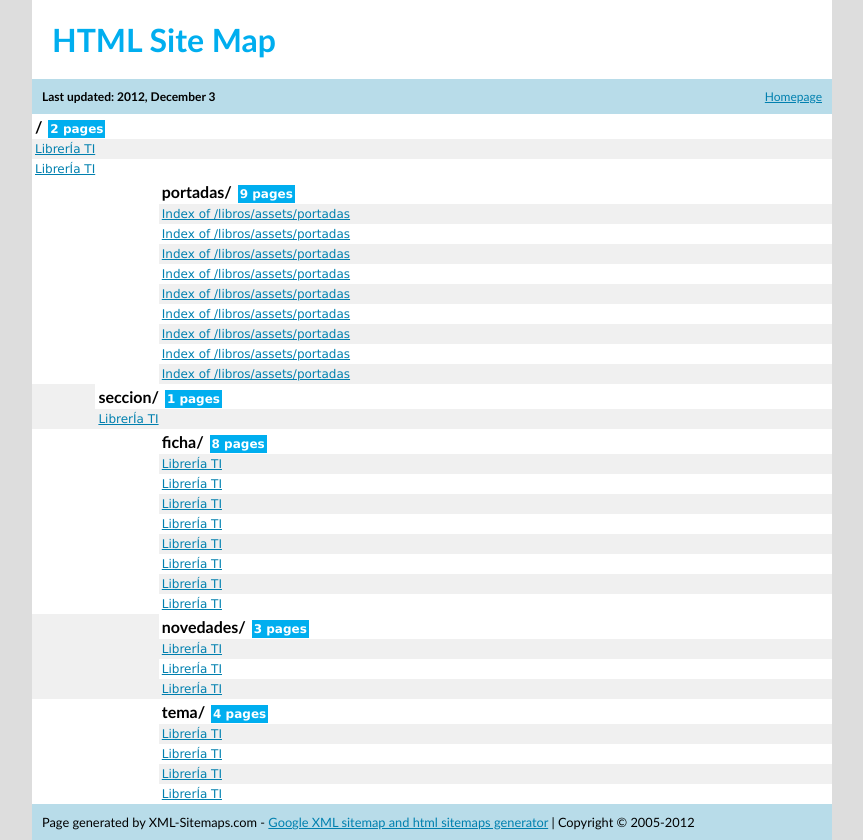
After one commit to edugasser/TI, a CodeIgniter app: page /libros/assets/sitemap.html in a window 1280 px wide. The commit adds this page. Shown: the whole page, without its empty margins (208-1071 px from the left). Run offline with CodeIgniter, Linux system fonts and the light colour scheme.

```diff
--- a/application/views/admin_view.php
+++ b/application/views/admin_view.php
@@ -2,6 +2,7 @@
 <html>
 <head>
 	<meta charset="utf-8" />
+	<META name="robots" content="NOINDEX,NOFOLLOW">
 <?php
 foreach($css_files as $file): ?>
 	<link type="text/css" rel="stylesheet" href="<?php echo $file; ?>" />
--- a/application/views/home_view.php
+++ b/application/views/home_view.php
@@ -20,10 +20,10 @@
 <?php foreach($info as $row){?>
   <li>
     <div class="left">
-      <a href="<?php echo base_url();?>seccion/ficha/<?php echo $row->id_libro;?>"><img src="<?php echo base_url();?>assets/portadas/<?php echo $row->img;?>"/></a>
+      <a href="<?php echo base_url();?>seccion/ficha/<?php echo $row->id_libro;?>"><img alt=<?php echo $row->titulo;?>" title="<?php echo $row->titulo;?>" src="<?php echo base_url();?>assets/portadas/<?php echo $row->img;?>"/></a>
     </div>
     <div class="right">
-      <div class="album"><?php echo $row->titulo;?></div>
+      <div class="album"><a href="<?php echo base_url();?>seccion/ficha/<?php echo $row->id_libro;?>"><?php echo $row->titulo;?></a></div>
       <div class="band">
 	<?php echo getSubString($row->descripcion,650);?>
 	<br>De <?php echo $row->autor;?>
--- a/application/views/include/footer_view.php
+++ b/application/views/include/footer_view.php
@@ -3,8 +3,8 @@
 <div class='container_wrap' id='socket'>
 	<div class='container'>
 		<span >  Librer&Iacute;a TI | Eduardo Andrés Gasser - Vicen&ccedil; Juan Tomas Monserrat </span><br>
-		<span> <a href="<?php echo base_url();?>admin">PANEL DE CONTROL </a></span>
-
+		<span> <a href="<?php echo base_url();?>admin">Panel de control</a> | </span>
+		<span><a href="<?php echo base_url();?>assets/sitemap.html">Sitemap</a></span>
 	</div>
 </div>
 <!-- ####### END FOOTER CONTAINER ####### -->
--- a/application/views/include/header_view.php
+++ b/application/views/include/header_view.php
@@ -16,10 +16,10 @@
 					</li>
 				<li><a href="<?php echo base_url();?>seccion/novedades"><strong>Novedades</strong><span class="main-menu-description">&Uacute;ltimos libros a&ntilde;adidos</span></a></li>
 
-
-
 				</ul>
 				<div id="google_translate_element" >
+				 <div class="fb-like" data-href="http://ec2-54-247-9-188.eu-west-1.compute.amazonaws.com/libros/" data-send="true" data-width="450" data-show-faces="true" data-font="arial"></div>
+
 				<div class="chatsearch" style="margin-top:-9px;">
 					<input  value="Buscador libros"
 					onfocus="if (this.value == 'Buscador libros') this.value = '';" onblur="if (this.value == '')
--- /dev/null
+++ b/assets/sitemap.html
@@ -0,0 +1,224 @@
+<!DOCTYPE html PUBLIC "-//W3C//DTD XHTML 1.0 Transitional//EN" "http://www.w3.org/TR/xhtml1/DTD/xhtml1-transitional.dtd">
+<html>
+<head>
+<title>Site Map  Page 1 - Generated by www.xml-sitemaps.com</title>
+<meta http-equiv="Content-type" content="text/html; charset=utf-8" />
+<style type="text/css">
+body {
+background-color: #DDD;
+font: normal 80%  "Trebuchet MS", "Helvetica", sans-serif;
+margin:0;
+text-align:center;
+}
+#cont{
+margin:auto;
+width:800px;
+text-align:left;
+}
+a:link,a:visited {
+color: #0180AF;
+text-decoration: underline;
+}
+a:hover {
+color: #666;
+}
+h1 {
+background-color:#fff;
+padding:20px;
+color:#00AEEF;
+text-align:left;
+font-size:32px;
+margin:0px;
+}
+h3 {
+font-size:12px;
+background-color:#B8DCE9;
+margin:0px;
+padding:10px;
+}
+h3 a {
+float:right;
+font-weight:normal;
+display:block;
+}
+th {
+text-align:center;
+background-color:#00AEEF;
+color:#fff;
+padding:4px;
+font-weight:normal;
+font-size:12px;
+}
+td {
+font-size:12px;
+padding:3px;
+text-align:left;
+}
+tr {background: #fff}
+tr:nth-child(odd) {background: #f0f0f0}
+#footer {
+background-color:#B8DCE9;
+padding:10px;
+}
+.pager,.pager a {
+background-color:#00AEEF;
+color:#fff;
+padding:3px;
+}
+.lhead {
+background-color:#fff;
+padding:3px;
+font-weight:bold;
+font-size:16px;
+}
+.lpart {
+background-color:#f0f0f0;
+padding:0px;
+}
+.lpage {
+font:normal 12px verdana;
+}
+.lcount {
+background-color:#00AEEF;
+color:#fff;
+padding:2px;
+margin:2px;
+font:bold 12px verdana;
+}
+a.aemphasis {
+color:#009;
+font-weight:bold;
+}
+</style>
+
+</head>
+<body>
+<div id="cont">
+<h1>HTML Site Map</h1>
+<h3><a href="http://ec2-54-247-9-188.eu-west-1.compute.amazonaws.com/libros">Homepage</a>
+Last updated: 2012, December 3
+</h3>
+
+
+<table cellpadding="0" cellspacing="0" border="0" width="100%">
+
+<tr valign="top">
+<td class="lpart" colspan="100"><div class="lhead">/
+<span class="lcount">2 pages</span></div>
+
+<table cellpadding="0" cellspacing="0" border="0" width="100%">
+
+<tr><td class="lpage"><a href="http://ec2-54-247-9-188.eu-west-1.compute.amazonaws.com/libros/" title="Librer&amp;Iacute;a TI">Librer&Iacute;a TI</a></td></tr>
+<tr><td class="lpage"><a href="http://ec2-54-247-9-188.eu-west-1.compute.amazonaws.com/libros/home" title="Librer&amp;Iacute;a TI">Librer&Iacute;a TI</a></td></tr>
+
+</table>
+</td>
+</tr>
+
+
+
+<tr valign="top">
+<td class="lbullet">&nbsp;&nbsp;&nbsp;&nbsp;</td>
+<td class="lbullet">&nbsp;&nbsp;&nbsp;&nbsp;</td>
+<td class="lpart" colspan="98"><div class="lhead">portadas/
+<span class="lcount">9 pages</span></div>
+
+<table cellpadding="0" cellspacing="0" border="0" width="100%">
+
+<tr><td class="lpage"><a href="http://ec2-54-247-9-188.eu-west-1.compute.amazonaws.com/libros/assets/portadas/" title="Index of /libros/assets/portadas">Index of /libros/assets/portadas</a></td></tr>
+<tr><td class="lpage"><a href="http://ec2-54-247-9-188.eu-west-1.compute.amazonaws.com/libros/assets/portadas/?C=N;O=D" title="Index of /libros/assets/portadas">Index of /libros/assets/portadas</a></td></tr>
+<tr><td class="lpage"><a href="http://ec2-54-247-9-188.eu-west-1.compute.amazonaws.com/libros/assets/portadas/?C=M;O=A" title="Index of /libros/assets/portadas">Index of /libros/assets/portadas</a></td></tr>
+<tr><td class="lpage"><a href="http://ec2-54-247-9-188.eu-west-1.compute.amazonaws.com/libros/assets/portadas/?C=S;O=A" title="Index of /libros/assets/portadas">Index of /libros/assets/portadas</a></td></tr>
+<tr><td class="lpage"><a href="http://ec2-54-247-9-188.eu-west-1.compute.amazonaws.com/libros/assets/portadas/?C=D;O=A" title="Index of /libros/assets/portadas">Index of /libros/assets/portadas</a></td></tr>
+<tr><td class="lpage"><a href="http://ec2-54-247-9-188.eu-west-1.compute.amazonaws.com/libros/assets/portadas/?C=N;O=A" title="Index of /libros/assets/portadas">Index of /libros/assets/portadas</a></td></tr>
+<tr><td class="lpage"><a href="http://ec2-54-247-9-188.eu-west-1.compute.amazonaws.com/libros/assets/portadas/?C=M;O=D" title="Index of /libros/assets/portadas">Index of /libros/assets/portadas</a></td></tr>
+<tr><td class="lpage"><a href="http://ec2-54-247-9-188.eu-west-1.compute.amazonaws.com/libros/assets/portadas/?C=S;O=D" title="Index of /libros/assets/portadas">Index of /libros/assets/portadas</a></td></tr>
+<tr><td class="lpage"><a href="http://ec2-54-247-9-188.eu-west-1.compute.amazonaws.com/libros/assets/portadas/?C=D;O=D" title="Index of /libros/assets/portadas">Index of /libros/assets/portadas</a></td></tr>
+</table>
+</td>
+</tr>
+
+
+
+
+<tr valign="top">
+<td class="lbullet">&nbsp;&nbsp;&nbsp;&nbsp;</td>
+<td class="lpart" colspan="99"><div class="lhead">seccion/
+<span class="lcount">1 pages</span></div>
+
+<table cellpadding="0" cellspacing="0" border="0" width="100%">
+
+<tr><td class="lpage"><a href="http://ec2-54-247-9-188.eu-west-1.compute.amazonaws.com/libros/seccion/novedades" title="Librer&amp;Iacute;a TI">Librer&Iacute;a TI</a></td></tr>
+</table>
+</td>
+</tr>
+
+<tr valign="top">
+<td class="lbullet">&nbsp;&nbsp;&nbsp;&nbsp;</td>
+<td class="lbullet">&nbsp;&nbsp;&nbsp;&nbsp;</td>
+<td class="lpart" colspan="98"><div class="lhead">ficha/
+<span class="lcount">8 pages</span></div>
+
+<table cellpadding="0" cellspacing="0" border="0" width="100%">
+
+<tr><td class="lpage"><a href="http://ec2-54-247-9-188.eu-west-1.compute.amazonaws.com/libros/seccion/ficha/8" title="Librer&amp;Iacute;a TI">Librer&Iacute;a TI</a></td></tr>
+<tr><td class="lpage"><a href="http://ec2-54-247-9-188.eu-west-1.compute.amazonaws.com/libros/seccion/ficha/7" title="Librer&amp;Iacute;a TI">Librer&Iacute;a TI</a></td></tr>
+<tr><td class="lpage"><a href="http://ec2-54-247-9-188.eu-west-1.compute.amazonaws.com/libros/seccion/ficha/6" title="Librer&amp;Iacute;a TI">Librer&Iacute;a TI</a></td></tr>
+<tr><td class="lpage"><a href="http://ec2-54-247-9-188.eu-west-1.compute.amazonaws.com/libros/seccion/ficha/5" title="Librer&amp;Iacute;a TI">Librer&Iacute;a TI</a></td></tr>
+<tr><td class="lpage"><a href="http://ec2-54-247-9-188.eu-west-1.compute.amazonaws.com/libros/seccion/ficha/4" title="Librer&amp;Iacute;a TI">Librer&Iacute;a TI</a></td></tr>
+<tr><td class="lpage"><a href="http://ec2-54-247-9-188.eu-west-1.compute.amazonaws.com/libros/seccion/ficha/3" title="Librer&amp;Iacute;a TI">Librer&Iacute;a TI</a></td></tr>
+<tr><td class="lpage"><a href="http://ec2-54-247-9-188.eu-west-1.compute.amazonaws.com/libros/seccion/ficha/2" title="Librer&amp;Iacute;a TI">Librer&Iacute;a TI</a></td></tr>
+<tr><td class="lpage"><a href="http://ec2-54-247-9-188.eu-west-1.compute.amazonaws.com/libros/seccion/ficha/1" title="Librer&amp;Iacute;a TI">Librer&Iacute;a TI</a></td></tr>
+</table>
+</td>
+</tr>
+
+<tr valign="top">
+<td class="lbullet">&nbsp;&nbsp;&nbsp;&nbsp;</td>
+<td class="lbullet">&nbsp;&nbsp;&nbsp;&nbsp;</td>
+<td class="lpart" colspan="98"><div class="lhead">novedades/
+<span class="lcount">3 pages</span></div>
+
+<table cellpadding="0" cellspacing="0" border="0" width="100%">
+
+<tr><td class="lpage"><a href="http://ec2-54-247-9-188.eu-west-1.compute.amazonaws.com/libros/seccion/novedades/3" title="Librer&amp;Iacute;a TI">Librer&Iacute;a TI</a></td></tr>
+<tr><td class="lpage"><a href="http://ec2-54-247-9-188.eu-west-1.compute.amazonaws.com/libros/seccion/novedades/6" title="Librer&amp;Iacute;a TI">Librer&Iacute;a TI</a></td></tr>
+<tr><td class="lpage"><a href="http://ec2-54-247-9-188.eu-west-1.compute.amazonaws.com/libros/seccion/novedades/" title="Librer&amp;Iacute;a TI">Librer&Iacute;a TI</a></td></tr>
+</table>
+</td>
+</tr>
+
+<tr valign="top">
+<td class="lbullet">&nbsp;&nbsp;&nbsp;&nbsp;</td>
+<td class="lbullet">&nbsp;&nbsp;&nbsp;&nbsp;</td>
+<td class="lpart" colspan="98"><div class="lhead">tema/
+<span class="lcount">4 pages</span></div>
+
+<table cellpadding="0" cellspacing="0" border="0" width="100%">
+
+<tr><td class="lpage"><a href="http://ec2-54-247-9-188.eu-west-1.compute.amazonaws.com/libros/seccion/tema/1" title="Librer&amp;Iacute;a TI">Librer&Iacute;a TI</a></td></tr>
+<tr><td class="lpage"><a href="http://ec2-54-247-9-188.eu-west-1.compute.amazonaws.com/libros/seccion/tema/2" title="Librer&amp;Iacute;a TI">Librer&Iacute;a TI</a></td></tr>
+<tr><td class="lpage"><a href="http://ec2-54-247-9-188.eu-west-1.compute.amazonaws.com/libros/seccion/tema/3" title="Librer&amp;Iacute;a TI">Librer&Iacute;a TI</a></td></tr>
+<tr><td class="lpage"><a href="http://ec2-54-247-9-188.eu-west-1.compute.amazonaws.com/libros/seccion/tema/5" title="Librer&amp;Iacute;a TI">Librer&Iacute;a TI</a></td></tr>
+</table>
+</td>
+</tr>
+
+</table>
+
+
+<!--
+Please note:
+You are not allowed to remove the copyright notice below.
+Thank you!
+www.xml-sitemaps.com
+-->
+<div id="footer">
+Page generated by XML-Sitemaps.com - <a target="_blank" href="http://www.xml-sitemaps.com">Google XML sitemap and html sitemaps generator</a>
+|
+Copyright &copy; 2005-2012
+
+</div>
+</div>
+</body>
+</html>
```
Also changed, not shown: application/views/page_view.php (+14 -6 lines).
